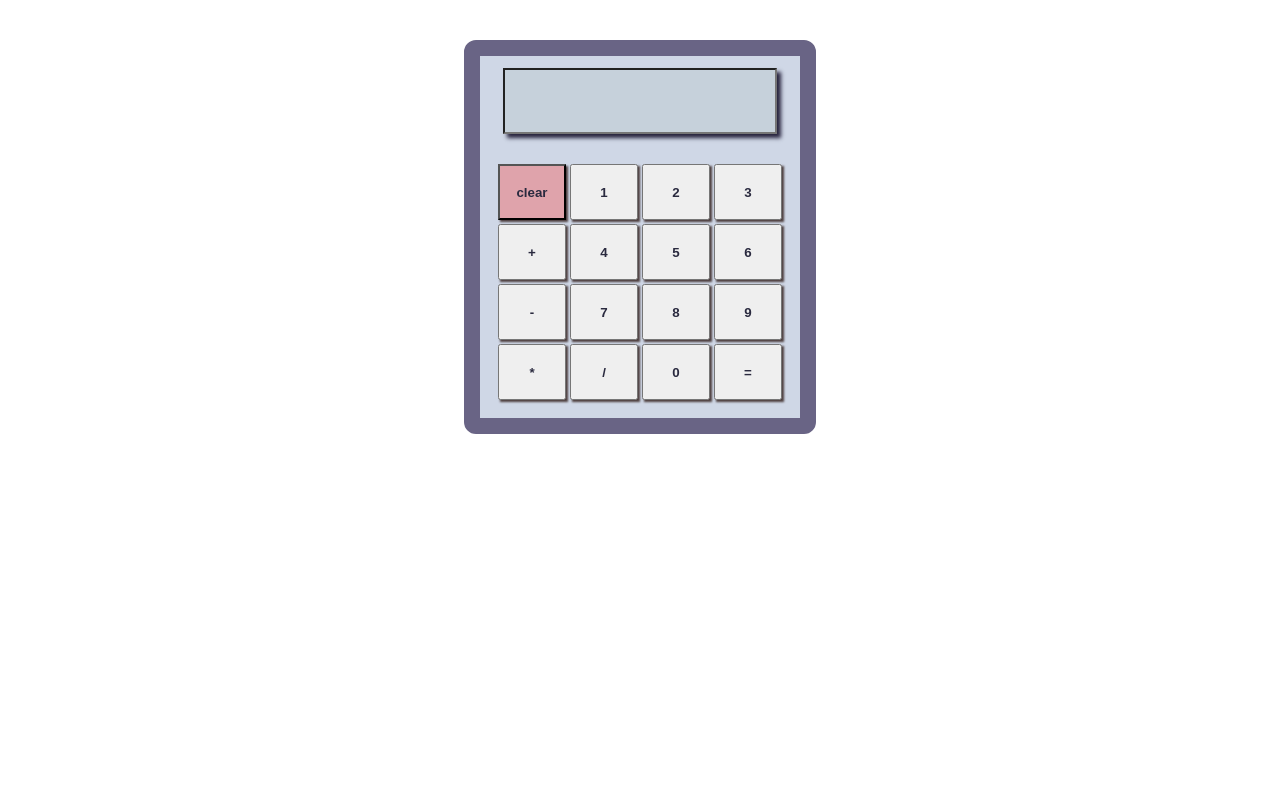
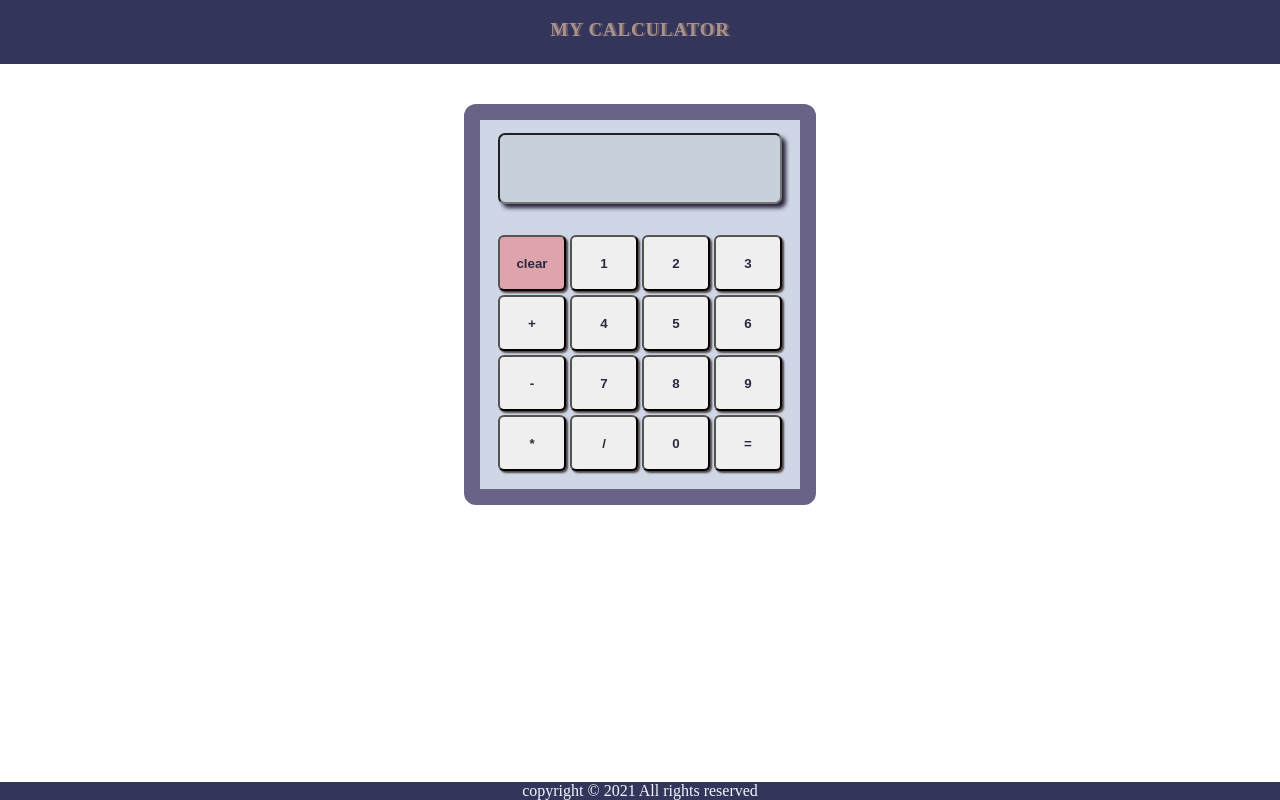
Before and after one commit to Shweta2254/my-calculator, a React (Create React App) app: page / in a window 1280 px wide. Built offline with nearby package versions, Linux system fonts and the light colour scheme.

Commit message:
added header and footer

```diff
--- a/public/index.html
+++ b/public/index.html
@@ -1,13 +1,19 @@
 <!DOCTYPE html>
 <html lang="en">
   <head>
-  <meta charset="UTF-8">
-  <meta http-equiv="X-UA-Compatible" content="IE=edge">
-  <meta name="viewport" content="width=device-width, initial-scale=1.0">
+    <meta charset="UTF-8" />
+    <meta http-equiv="X-UA-Compatible" content="IE=edge" />
+    <meta name="viewport" content="width=device-width, initial-scale=1.0" />
+    <link rel="stylesheet" href="style.css">
     <title>my-calculator</title>
   </head>
   <body>
+    <nav class="navbar">
+      <h3>my calculator</h3>
+    </nav>
     <div id="root"></div>
-
+    <div class="footer">
+      <p class="f-para">copyright &copy; 2021 All rights reserved</p>
+    </div>
   </body>
 </html>
--- /dev/null
+++ b/public/style.css
@@ -0,0 +1,32 @@
+*{
+    margin: 0;
+    padding: 0;
+}
+
+.navbar{
+background-color: rgb(52, 53, 90);
+height: 4em;
+
+}
+h3{
+    color: rgb(20, 18, 18);
+    text-transform: uppercase;
+
+    padding-top: 1em;
+    color:#a89393;
+    text-shadow: 2px 0 #6e5959;
+    letter-spacing:1px;
+    font-weight:bold;
+    text-align: center;
+}
+.footer{
+background-color: rgb(52, 53, 90);
+  position: absolute;
+  bottom: 0px;
+  width: 100%;
+  color: aliceblue;
+
+  margin-bottom: 0;
+  text-align: center;
+  justify-content: center;
+}
--- a/src/App.css
+++ b/src/App.css
@@ -22,6 +22,7 @@
 
 }
 .btn{
+  border-radius: 6px;
   font-weight: bolder;
   color: rgb(42, 42, 63);
   padding: 0.2em;
@@ -30,11 +31,12 @@
 }
 
 input[type="text"] {
-  height: 60px;
-  margin: 12px;
-  width: 20em;
+  height: 5em;
+  margin: 1em;
+  width: 21em;
   background-color: rgb(198, 209, 219);
   box-shadow: 4px 4px 4px rgb(39, 35, 61);
+  border-radius: 7px;
 }
 
 #clear{
--- a/src/App.js
+++ b/src/App.js
@@ -1,5 +1,6 @@
 import React, { useState, useEffect} from "react";
 import "./App.css";
+
 
 function App() {
   const [result, setResult] = useState("");
```
Lines whose indentation alone changed are shown as unchanged.
